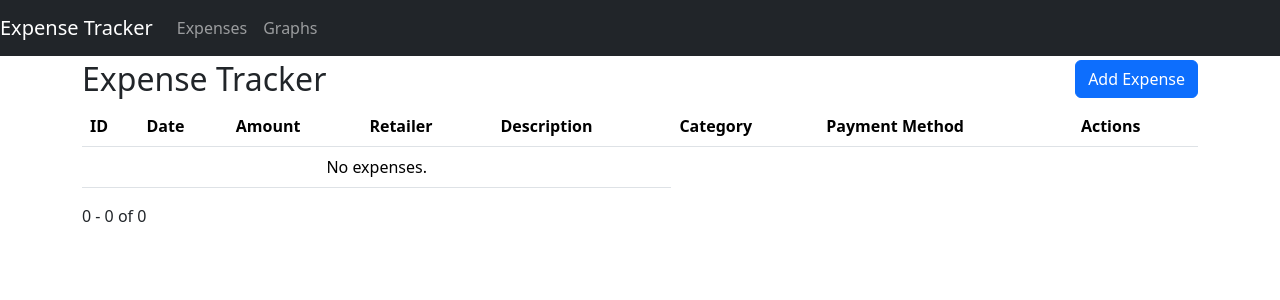
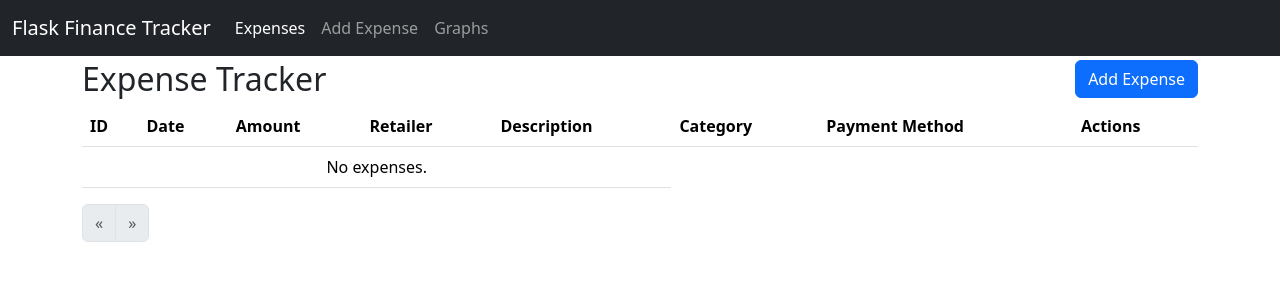
Before and after one commit to maxwellmcneal/Flask-Finance-Tracker, a Flask app: page /expenses/ in a window 1280 px wide. Shown: the top 300 px of the page. Run offline with Flask 3, Linux system fonts and the light colour scheme; some libraries are stand-ins or nearby versions.

Commit message:
Fixed collapsed navbar issue and refined expense pagination navigation

```diff
--- a/templates/base.html
+++ b/templates/base.html
@@ -3,36 +3,44 @@
     <head>
         <meta charset="UTF-8">
         <meta name="viewport" content="width=device-width, initial-scale=1.0">
-        <title>Expense Tracker</title>
+        <title>Flask Finance Tracker</title>
         <script src="https://cdn.plot.ly/plotly-latest.min.js"></script>
         {{ bootstrap.load_css() }}
     </head>
     <body>
         <nav class="navbar navbar-expand-md navbar-dark bg-dark fixed-top primary-bg">
-            <a class="navbar-brand" href="/">Expense Tracker</a>
-            <button class="navbar-toggler" type="button" data-toggle="collapse" data-target="#navbarsExampleDefault" aria-controls="navbarsExampleDefault" aria-expanded="false" aria-label="Toggle navigation">
+            <div class="container-fluid">
+                {% if active_page == "index" %}
+                <span class="navbar-brand">Flask Finance Tracker</span>
+                {% else %}
+                <a class="navbar-brand" href="/">Flask Finance Tracker</a>
+                {% endif %}
+                <button class="navbar-toggler" type="button" data-bs-toggle="collapse" data-bs-target="#navbarSupportedContent" aria-controls="navbarSupportedContent" aria-expanded="false" aria-label="Toggle navigation">
                     <span class="navbar-toggler-icon"></span>
                 </button>
-            <!-- http://jinja.pocoo.org/docs/2.10/tricks/#highlighting-active-menu-items -->
                 {% set navigation_bar = [
                     ('/expenses', 'expenses', 'Expenses'),
+                    ('/expenses/add', 'expenses_add', 'Add Expense'),
                     ('/graphs', 'graphs', 'Graphs')
-            ] -%}
-            {% set active_page = active_page|default('expenses') -%}
-            <div class="collapse navbar-collapse" id="navbarsExampleDefault">
+                ] %}
+                <div class="collapse navbar-collapse" id="navbarSupportedContent">
                     <ul class="navbar-nav mr-auto">
                         {% for href, id, caption in navigation_bar %}
                             {% if id == active_page %}
                             <li class="nav-item active">
-                        <a class="nav-link" href="{{ href|e }}">{{ caption|e }}</a>
+                                <!--
+                                <a class="nav-link" aria-current="page" href="{{ href }}">{{ caption }}</a>
+                                -->
+                                <span class="nav-link active" aria-current"page">{{ caption }}</span>
                             </li>
                             {% else %}
                             <li class="nav-item">
-                        <a class="nav-link" href="{{ href|e }}">{{ caption|e }}</a>
+                                <a class="nav-link" href="{{ href }}">{{ caption }}</a>
                             </li>
                             {% endif %}
                         {% endfor %}
                     </ul>
+                </div>
             </div>
         </nav>
 
--- a/templates/expenses.html
+++ b/templates/expenses.html
@@ -1,22 +1,48 @@
 {% extends "base.html" %}
 
 {% macro render_pagination_nav(pagination, endpoint) %}
-    <div class="page-items">
-        {{ pagination.first }} - {{ pagination.last }} of {{ pagination.total }}
-    </div>
-    <div class="pagination">
+    <nav aria-label="Expense pages navigation">
+    <ul class="pagination">
+        <!-- Previous Button -->
+        <li class="page-item {% if not pagination.has_prev %}disabled{% endif %}">
+            {% if pagination.has_prev %}
+                <a class="page-link" href="{{ url_for(endpoint, page=pagination.prev_num) }}" aria-label="Previous">
+                    <span aria-hidden="true">&laquo;</span>
+                </a>
+            {% else %}
+                <span class="page-link" aria-label="Previous">
+                    <span aria-hidden="true">&laquo;</span>
+                </span>
+            {% endif %}
+        </li>
+
+        <!-- Page Numbers -->
         {% for page in pagination.iter_pages() %}
-        {% if page %}
-            {% if page != pagination.page %}
-            <a href="{{ url_for(endpoint, page=page) }}">{{ page }}</a>
+            {% if page %}
+                {% if page != pagination.page %}
+                    <li class="page-item"><a class="page-link" href="{{ url_for(endpoint, page=page) }}">{{ page }}</a></li>
+                {% else %}
+                    <li class="page-item active"><span class="page-link">{{ page }}</span></li>
+                {% endif %}
             {% else %}
-            <strong>{{ page }}</strong>
+                <li class="page-item disabled"><span class="page-link">&hellip;</span></li>
             {% endif %}
-        {% else %}
-            <span class=ellipsis>…</span>
-        {% endif %}
         {% endfor %}
-    </div>
+
+        <!-- Next Button -->
+        <li class="page-item {% if not pagination.has_next %}disabled{% endif %}">
+            {% if pagination.has_next %}
+                <a class="page-link" href="{{ url_for(endpoint, page=pagination.next_num) }}" aria-label="Next">
+                    <span aria-hidden="true">&raquo;</span>
+                </a>
+            {% else %}
+                <span class="page-link" aria-label="Next">
+                    <span aria-hidden="true">&raquo;</span>
+                </span>
+            {% endif %}
+        </li>
+    </ul>
+    </nav>
 {% endmacro %}
 
 {% block expenses %}
--- a/views/graphs.py
+++ b/views/graphs.py
@@ -25,4 +25,4 @@ def create_graph():
         yaxis_title='Y Axis'
     )
     graph_html = pio.to_html(fig, include_plotlyjs='cdn', div_id='plot')
-    return render_template("graphs.html", graph_html=graph_html)
+    return render_template("graphs.html", graph_html=graph_html, active_page="graphs")
```
Lines whose indentation alone changed are shown as unchanged.
